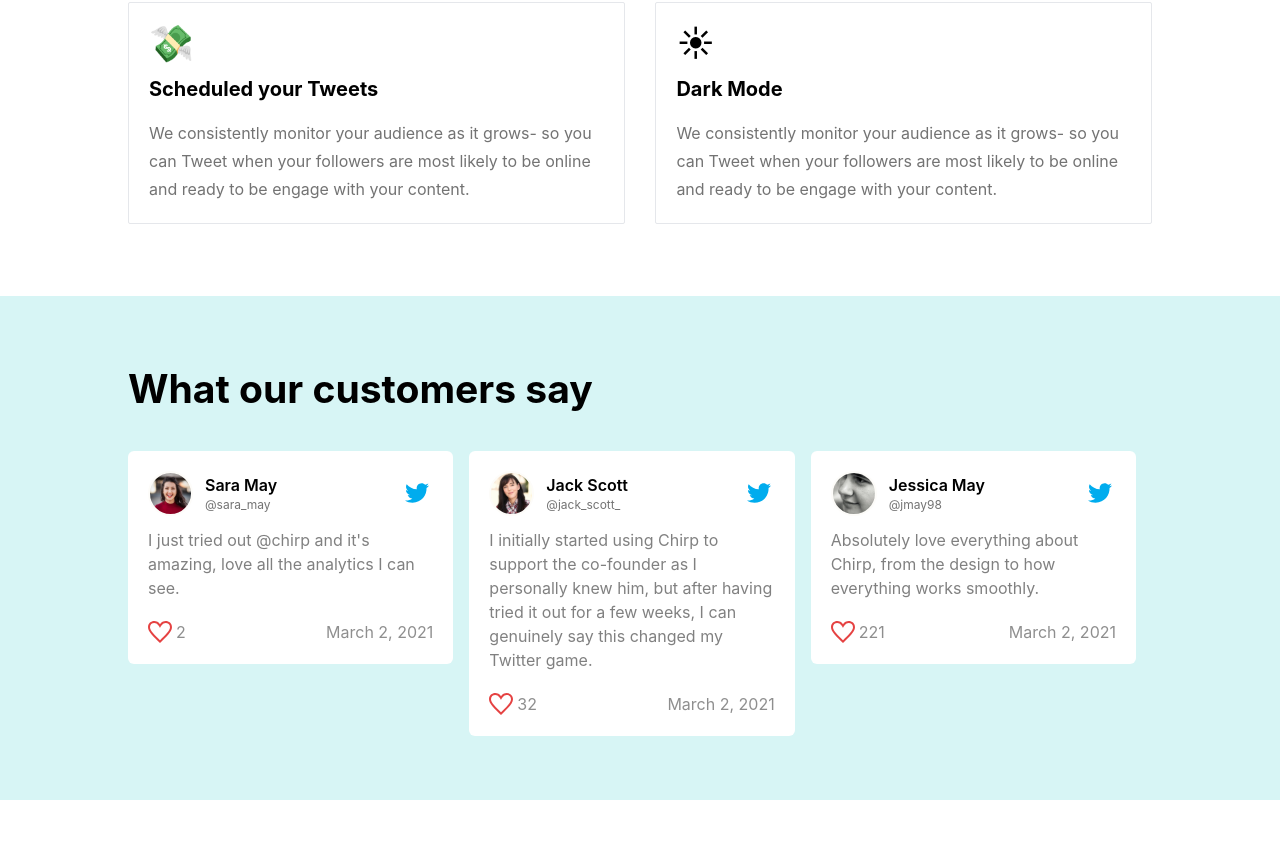
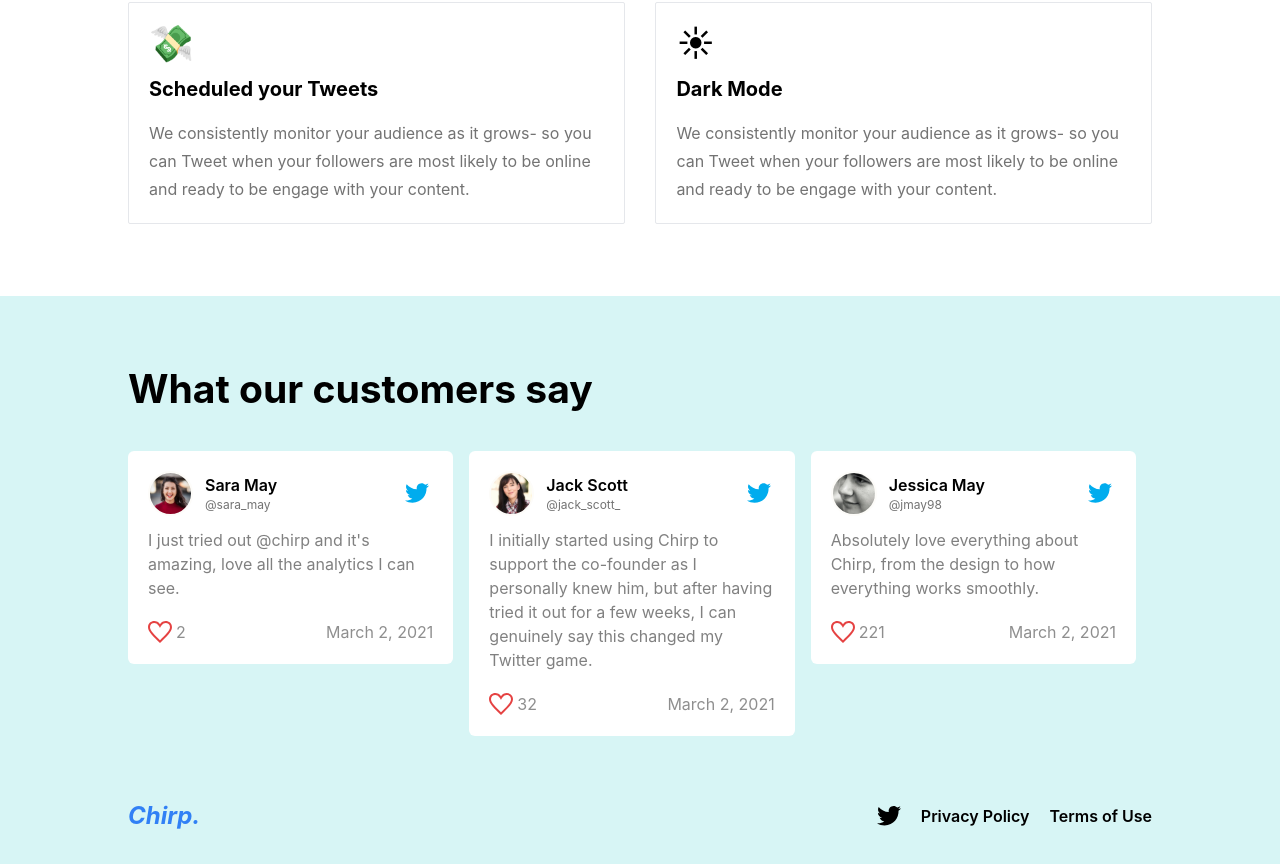
Before and after one commit to msabrii/ChirpLanding, a React (Vite) app: page / in a window 1280 px wide. Shown: the part 1237-2101 px from the top of the page. Before the commit the page ends 2037 px from the top, so only its background shows below. Built offline with nearby package versions, Linux system fonts and the light colour scheme.

Commit message:
feat: create footer

```diff
--- a/src/App.tsx
+++ b/src/App.tsx
@@ -1,3 +1,4 @@
+import Footer from "./components/Footer";
 import NavBar from "./components/NavBar";
 import Features from "./pages/Features";
 import Landing from "./pages/Landing";
@@ -13,6 +14,7 @@ function App() {
       <Features />
       <div className="bg-[#D7F5F5]">
         <Testimonials />
+        <Footer />
       </div>
     </div>
   );
--- /dev/null
+++ b/src/components/Footer.tsx
@@ -0,0 +1,19 @@
+import React from "react";
+import TwitterBlack from "../assets/Twitter (Black).svg";
+
+const Footer = () => {
+  return (
+    <div className="flex items-center justify-between md:px-10 px-4 lg:px-20 xl:px-32 2xl:px-64 mt-8 mb-8 flex-wrap md:flex-nowrap">
+      <p className="text-primary italic font-bold text-xl md:text-2xl mb-2 md:mb-0">
+        Chirp.
+      </p>
+      <div className="flex items-center justify-center text-black gap-5 font-semibold whitespace-nowrap">
+        <img src={TwitterBlack} />
+        <p>Privacy Policy</p>
+        <p>Terms of Use</p>
+      </div>
+    </div>
+  );
+};
+
+export default Footer;
```
